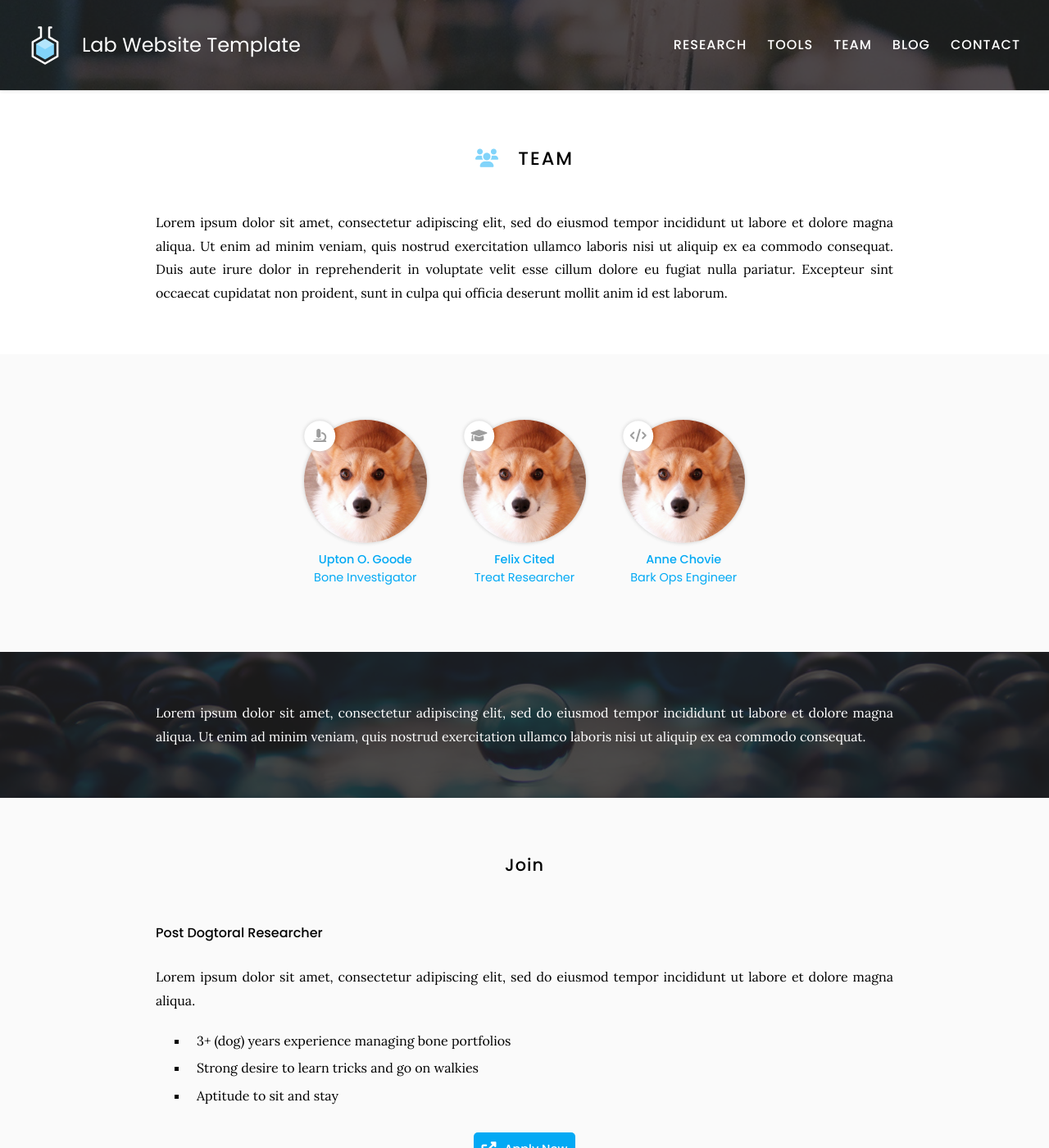
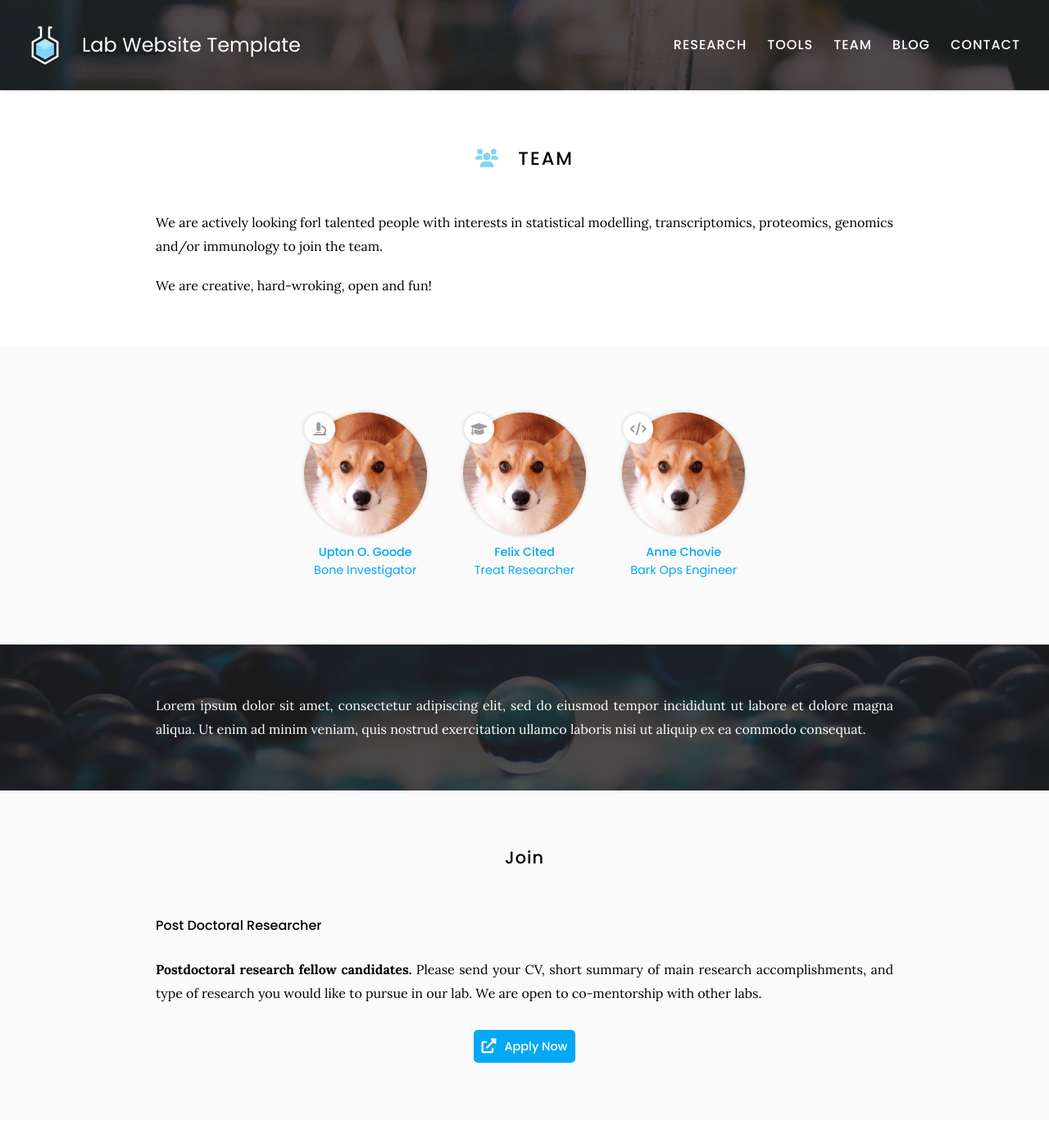
Before and after one commit to yang-luo-lab/yang-luo-lab.github.io, a Jekyll site: the page built from team/index.md, in a window 1280 px wide and 1400 px high. Shown: the whole window at 82% size. Built offline with Jekyll 4.4.1, drawn with Linux system fonts in a browser that asks for light colours; some of the changed text lies outside the part shown.

Commit message:
adding lab info

```diff
--- a/team/index.md
+++ b/team/index.md
@@ -7,10 +7,9 @@ nav:
 
 # <i class="fas fa-users"></i>Team
 
-Lorem ipsum dolor sit amet, consectetur adipiscing elit, sed do eiusmod tempor incididunt ut labore et dolore magna aliqua.
-Ut enim ad minim veniam, quis nostrud exercitation ullamco laboris nisi ut aliquip ex ea commodo consequat.
-Duis aute irure dolor in reprehenderit in voluptate velit esse cillum dolore eu fugiat nulla pariatur.
-Excepteur sint occaecat cupidatat non proident, sunt in culpa qui officia deserunt mollit anim id est laborum.
+We are actively looking forl talented people with interests in statistical modelling, transcriptomics, proteomics, genomics and/or immunology to join the team.
+
+We are creative, hard-wroking, open and fun!
 
 {% include section.html %}
 
@@ -43,49 +42,11 @@ Ut enim ad minim veniam, quis nostrud exercitation ullamco laboris nisi ut aliqu
 
 ## Join
 
-#### Post Dogtoral Researcher
+#### Post Doctoral Researcher
 
-Lorem ipsum dolor sit amet, consectetur adipiscing elit, sed do eiusmod tempor incididunt ut labore et dolore magna aliqua.
-
-- 3+ (dog) years experience managing bone portfolios
-- Strong desire to learn tricks and go on walkies
-- Aptitude to sit and stay
+**Postdoctoral research fellow candidates.** Please send your CV, short summary of main research accomplishments, and type of research you would like to pursue in our lab. We are open to co-mentorship with other labs.
 
 {% include link.html type="external" link="https://google.com/" text="Apply Now" icon="" style="button" %}
 {:.center}
 
 {% include section.html %}
-
-## Funding
-
-Our work is made possible by funding from several organizations.
-{:.center}
-
-{%
-  include gallery.html
-  style="square"
-
-  image1="images/photo.jpg"
-  link1="https://nasa.gov/"
-  tooltip1="Cool Foundation"
-
-  image2="images/photo.jpg"
-  link2="https://nasa.gov/"
-  tooltip2="Cool Institute"
-
-  image3="images/photo.jpg"
-  link3="https://nasa.gov/"
-  tooltip3="Cool Initiative"
-
-  image4="images/photo.jpg"
-  link4="https://nasa.gov/"
-  tooltip4="Cool Foundation"
-
-  image5="images/photo.jpg"
-  link5="https://nasa.gov/"
-  tooltip5="Cool Institute"
-
-  image6="images/photo.jpg"
-  link6="https://nasa.gov/"
-  tooltip6="Cool Initiative"
-%}
```
Also changed, not shown: README.md.
